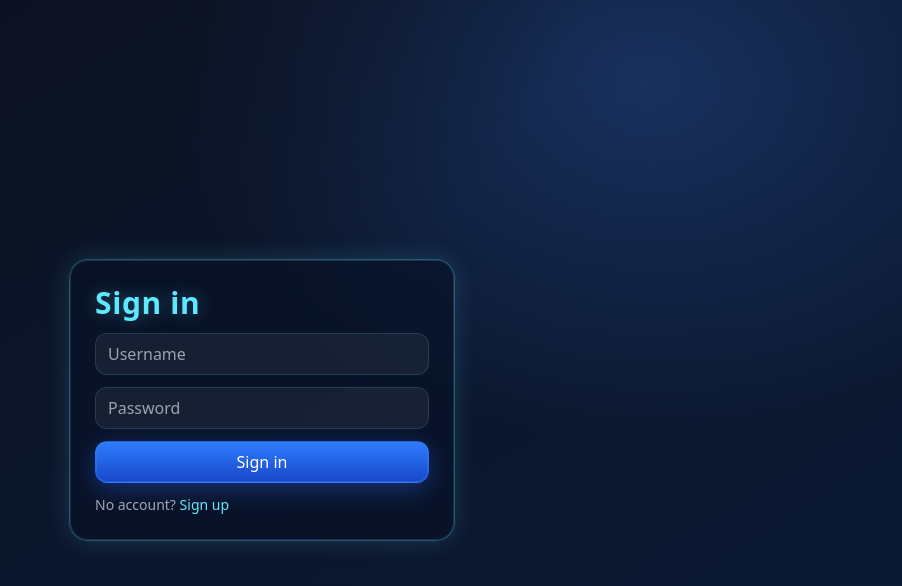
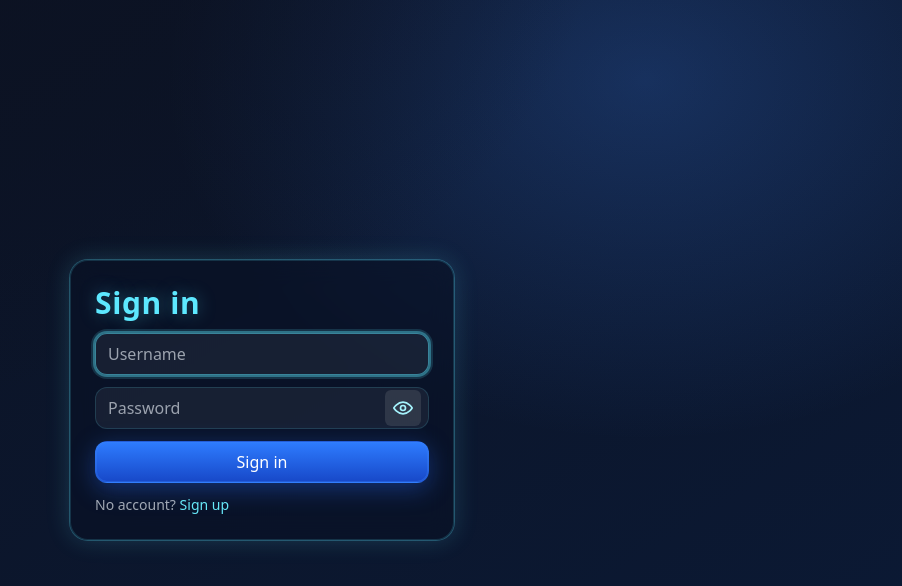
Before and after one commit to EpicRobot9/JarvisAIWebsite, a React (Vite) app in the folder frontend/: page /signin in a window 1280 px wide. Shown: the top 586 px of the page, without its empty margins (378-1280 px from the left). Built offline with nearby package versions, Linux system fonts and the light colour scheme; no server answers.

Commit message:
Password eye toggle is live Backend fixed and seeded DB persistence pinned Admin: admin / Admin123! Data should no longer reset!

```diff
--- a/frontend/src/pages/SignIn.jsx
+++ b/frontend/src/pages/SignIn.jsx
@@ -5,6 +5,7 @@ export default function SignIn() {
   const nav = useNavigate()
   const [username, setUsername] = useState('')
   const [password, setPassword] = useState('')
+  const [showPw, setShowPw] = useState(false)
   const [error, setError] = useState('')
 
   async function submit(e) {
@@ -38,8 +39,51 @@ export default function SignIn() {
     <div className="min-h-screen grid place-items-center p-4">
       <form onSubmit={submit} className="w-full max-w-sm rounded-2xl glass p-6 space-y-3">
         <h1 className="jarvis-title">Sign in</h1>
-  <input className="jarvis-input" placeholder="Username" value={username} onChange={e=>setUsername(e.target.value)} />
-        <input className="jarvis-input" placeholder="Password" type="password" value={password} onChange={e=>setPassword(e.target.value)} />
+        <input
+          className="jarvis-input"
+          placeholder="Username"
+          value={username}
+          onChange={e=>setUsername(e.target.value)}
+          name="username"
+          autoComplete="username"
+          autoCapitalize="none"
+          autoCorrect="off"
+          spellCheck={false}
+          autoFocus
+        />
+        <div className="relative">
+          <input
+            className="jarvis-input pr-14"
+            placeholder="Password"
+            type={showPw ? 'text' : 'password'}
+            value={password}
+            onChange={e=>setPassword(e.target.value)}
+            name="password"
+            autoComplete="current-password"
+          />
+          <button
+            type="button"
+            onClick={() => setShowPw(s => !s)}
+            aria-label={showPw ? 'Hide password' : 'Show password'}
+            title={showPw ? 'Hide password' : 'Show password'}
+            className="absolute right-2 top-1/2 -translate-y-1/2 p-2 rounded-md bg-white/10 hover:bg-white/20 text-cyan-200"
+          >
+            {showPw ? (
+              // Eye-off icon
+              <svg width="20" height="20" viewBox="0 0 24 24" fill="none" stroke="currentColor" strokeWidth="2" strokeLinecap="round" strokeLinejoin="round" aria-hidden="true">
+                <path d="M1 12s4-7 11-7 11 7 11 7-4 7-11 7-11-7-11-7z"></path>
+                <circle cx="12" cy="12" r="3"></circle>
+                <path d="M2 2l20 20"></path>
+              </svg>
+            ) : (
+              // Eye icon
+              <svg width="20" height="20" viewBox="0 0 24 24" fill="none" stroke="currentColor" strokeWidth="2" strokeLinecap="round" strokeLinejoin="round" aria-hidden="true">
+                <path d="M1 12s4-7 11-7 11 7 11 7-4 7-11 7-11-7-11-7z"></path>
+                <circle cx="12" cy="12" r="3"></circle>
+              </svg>
+            )}
+          </button>
+        </div>
         {error && <div className="text-red-600 text-sm">{error}</div>}
         <button className="w-full jarvis-btn jarvis-btn-primary justify-center">Sign in</button>
         <div className="text-sm jarvis-subtle">No account? <Link className="text-cyan-300" to="/signup">Sign up</Link></div>
```
Also changed, not shown: 1 other file (tests, documents, lock files or other folders).
